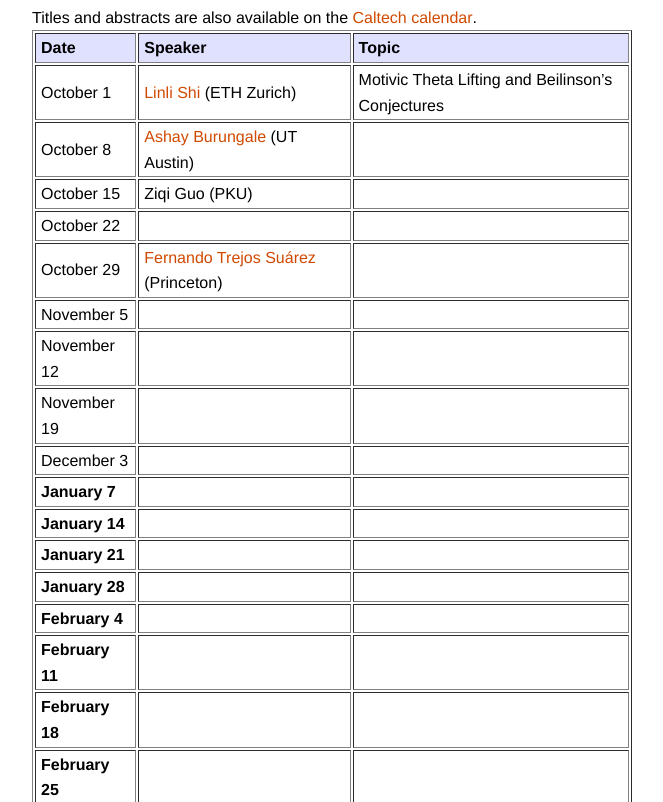
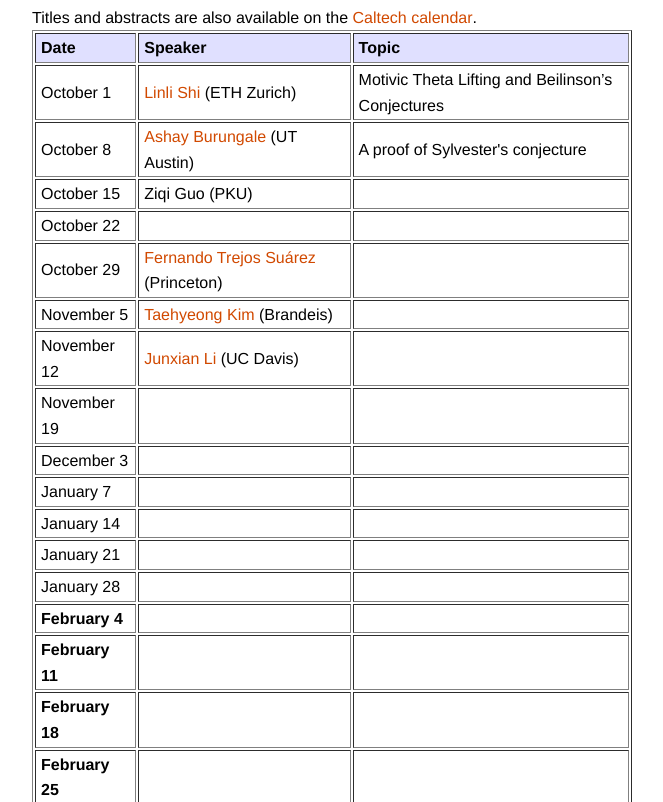
Before and after one commit to roy-zhao-math/roy-zhao-math.github.io, a plain HTML site: page Seminar/CaltechAG/index2627.html in a window 1280 px wide. Shown: the part 500-1302 px from the top of the page, without its empty margins (308-971 px from the left). Drawn offline with Linux system fonts and the light colour scheme.

Commit message:
no message

```diff
--- a/Seminar/CaltechAG/index2627.html
+++ b/Seminar/CaltechAG/index2627.html
@@ -36,7 +36,7 @@
 	<tr>
 		<td>October 8</td>
 		<td><a class="link" href="https://sites.google.com/view/ashayk/home">Ashay Burungale</a> (UT Austin)</td>
-		<td></td>
+		<td>A proof of Sylvester's conjecture</td>
 	</tr>
 	<tr>
 		<td>October 15</td>
@@ -55,12 +55,12 @@
 	</tr>
 	<tr>
 		<td>November 5</td>
-		<td></td>
+		<td><a class="link" href="https://sites.google.com/view/taehyeong-kim/">Taehyeong Kim</a> (Brandeis)</td>
 		<td></td>
 	</tr>
 	<tr>
 		<td>November 12</td>
-		<td></td>
+		<td><a class="link" href="https://jligit.github.io/">Junxian Li</a> (UC Davis)</td>
 		<td></td>
 	</tr>
 	<tr>
@@ -74,22 +74,22 @@
 		<td></td>
 	</tr>
 	<tr>
-		<td><b>January 7</b></td>
+		<td>January 7</td>
 		<td></td>
 		<td></td>
 	</tr>
 	<tr>
-		<td><b>January 14</b></td>
+		<td>January 14</td>
 		<td></td>
 		<td></td>
 	</tr>
 	<tr>
-		<td><b>January 21</b></td>
+		<td>January 21</td>
 		<td></td>
 		<td></td>
 	</tr>
 	<tr>
-		<td><b>January 28</b></td>
+		<td>January 28</td>
 		<td></td>
 		<td></td>
 	</tr>
```
